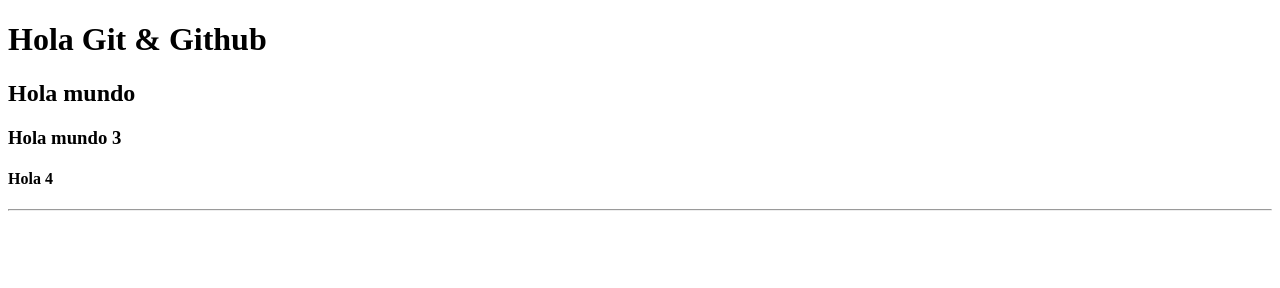
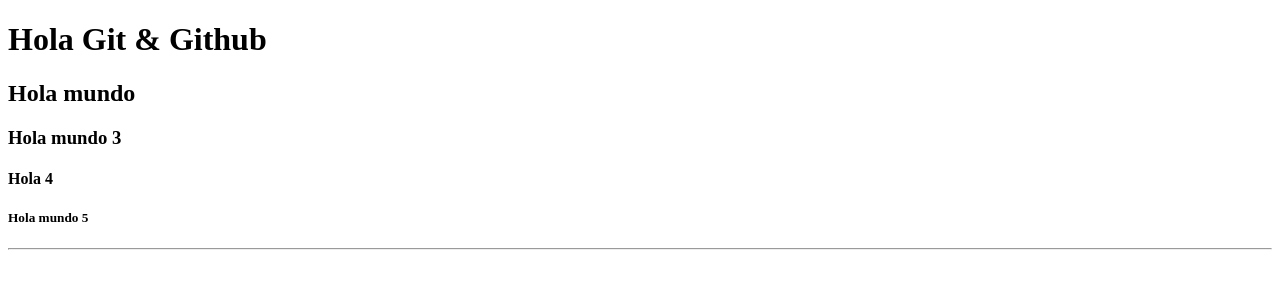
Before and after one commit to MathiasPedrozo/clase-repositorio, a website: page index.html in a window 1280 px wide. Drawn offline with Linux system fonts and the light colour scheme.

Commit message:
[feature] Creamos un nuevo h5

```diff
--- a/index.html
+++ b/index.html
@@ -12,6 +12,7 @@
     <h2>Hola mundo</h2>
     <h3>Hola mundo 3</h3>
     <h4>Hola 4</h4>
+    <h5>Hola mundo 5</h5>
 
     <hr>
 
```
